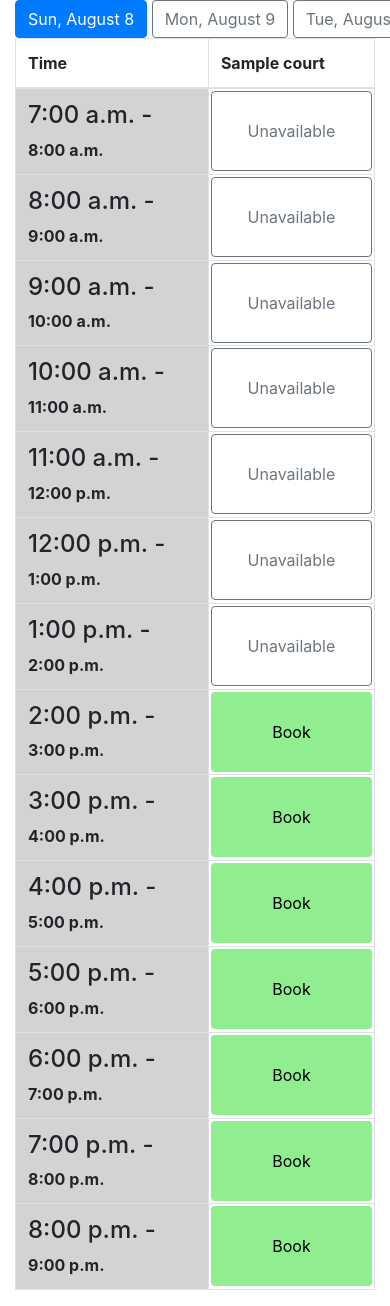
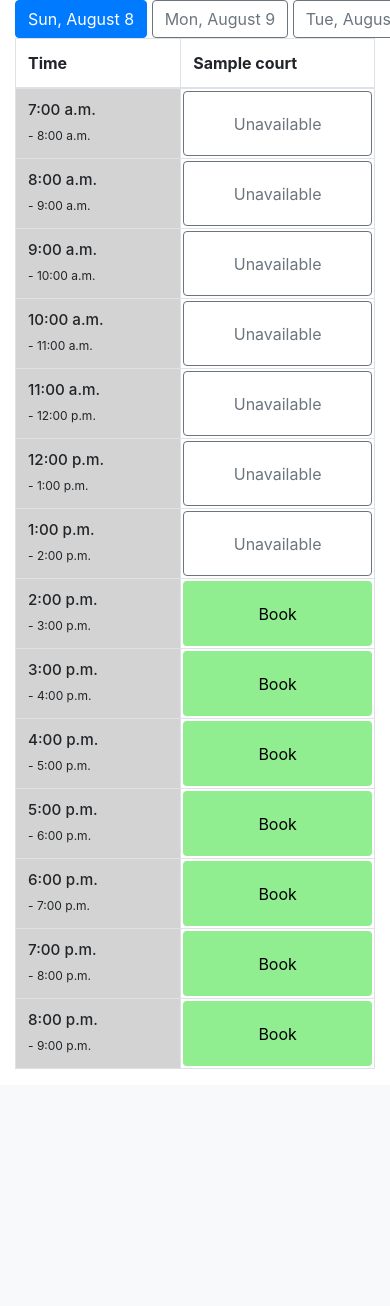
Before and after one commit to jaysondale/court-booking, a Django app: page /calendar/ in a window 390 px wide. Shown: the part 56-1362 px from the top of the page. After the commit the page ends 1125 px from the top, so only its background shows below. Run offline with Django 3.2, Linux system fonts and the light colour scheme; tables that the repository leaves empty hold one stand-in row (values such as "Sample post"); parts of the project's set-up code (start-up, migrations or seed data) failed here and were passed over; some libraries are stand-ins or nearby versions.

Commit message:
calendar responsiveness improvements

```diff
--- a/booking/static/booking/css/calendar.css
+++ b/booking/static/booking/css/calendar.css
@@ -14,7 +14,8 @@ tbody th {
 	position: -webkit-sticky;
 	position: sticky;
 	left: 0;
-	min-width: 180px;
+	min-width: 110px;
+	max-width: 110px;
 	background-color: lightgrey;
 }
 
@@ -23,8 +24,8 @@ tbody th {
 }
 
 .table button {
-	min-height: 80px;
-	min-width: 150px;
+	min-height: 65px;
+	min-width: 100px;
 	width: 100%;
 }
 
@@ -49,7 +50,37 @@ thead th:first-child {
 	display: block;
 	overflow-x: auto;
 	white-space: nowrap;
-  }
-  .date-group.row > .col {
+}
+.date-group.row > .col {
 	display: inline-block;
-  }
+}
+
+.timeslot > h4{
+	font-size: 0.95rem;
+}
+
+.timeslot > p {
+	font-size: 0.75rem;
+	font-weight: normal;
+}
+
+@media (min-width: 768px) {
+	tbody th {
+		min-width: 180px;
+		max-width: 180px;
+	}
+	.timeslot > h4{
+		font-size: 1.5rem;
+	}
+
+	.timeslot > p {
+		font-size: 1rem;
+		font-weight: bold;
+	}
+
+	.table button {
+		min-height: 80px;
+		min-width: 150px;
+		width: 100%;
+	}
+}
--- a/booking/templates/booking/calendar.html
+++ b/booking/templates/booking/calendar.html
@@ -43,7 +43,7 @@
 			<tbody>
 			{% for timeslot in timeslots %}
 				<tr>
-					<th><h4>{{timeslot|date:"g:i a"}} -</h4><p class="mb-0">{{timeslot|get_next_hour|date:"g:i a"}}</p></th>
+					<th class="timeslot"><h4>{{timeslot|date:"g:i a"}}</h4><p class="mb-0">- {{timeslot|get_next_hour|date:"g:i a"}}</p></th>
 					{% for court in courts %}
 						{% autoescape off %}
 						<td>{{booking_states|get_court:court|get_time:timeslot}}</td>
```
